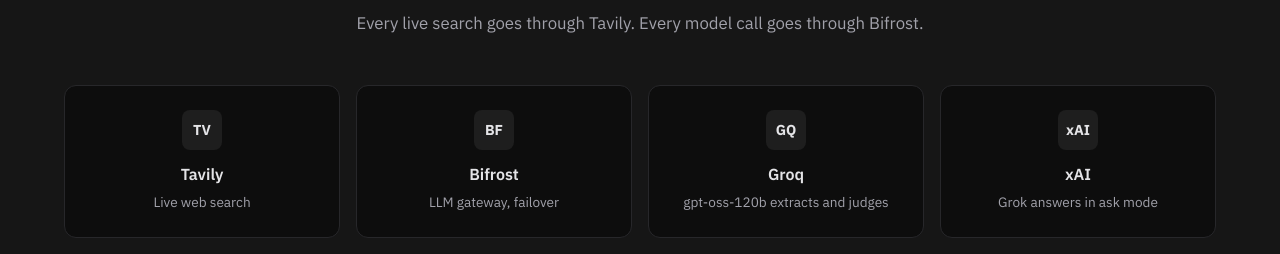
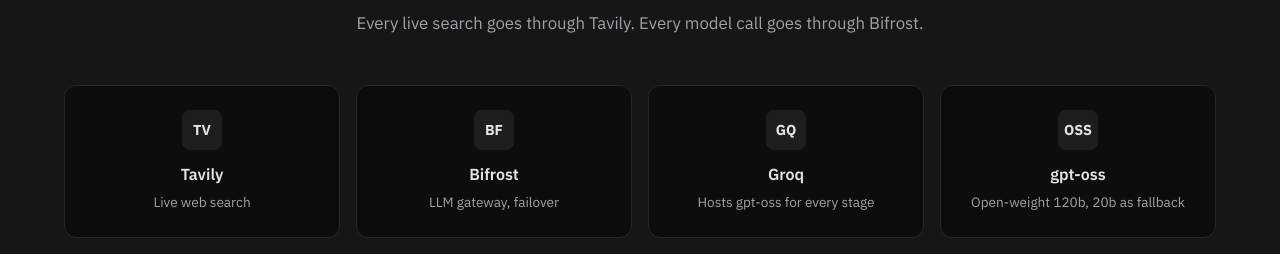
Before and after one commit to 6rzan/StaleGuard, a React (Vite) app in the folder frontend/: page / in a window 1280 px wide. Shown: the part 3333-3587 px from the top of the page. Built offline with nearby package versions, Linux system fonts and the light colour scheme; no server answers.

Commit message:
feat: integrations show Groq and gpt-oss only

```diff
--- a/frontend/src/components/Landing.tsx
+++ b/frontend/src/components/Landing.tsx
@@ -222,8 +222,8 @@ export function HowItWorks() {
 const STACK: { mark: string; name: string; role: string }[] = [
   { mark: "TV", name: "Tavily", role: "Live web search" },
   { mark: "BF", name: "Bifrost", role: "LLM gateway, failover" },
-  { mark: "GQ", name: "Groq", role: "gpt-oss-120b extracts and judges" },
-  { mark: "xAI", name: "xAI", role: "Grok answers in ask mode" },
+  { mark: "GQ", name: "Groq", role: "Hosts gpt-oss for every stage" },
+  { mark: "OSS", name: "gpt-oss", role: "Open-weight 120b, 20b as fallback" },
   { mark: "FA", name: "FastAPI", role: "Backend API" },
   { mark: "RE", name: "React", role: "This interface" },
   { mark: "SQL", name: "SQLite", role: "History and claim cache" },
```
